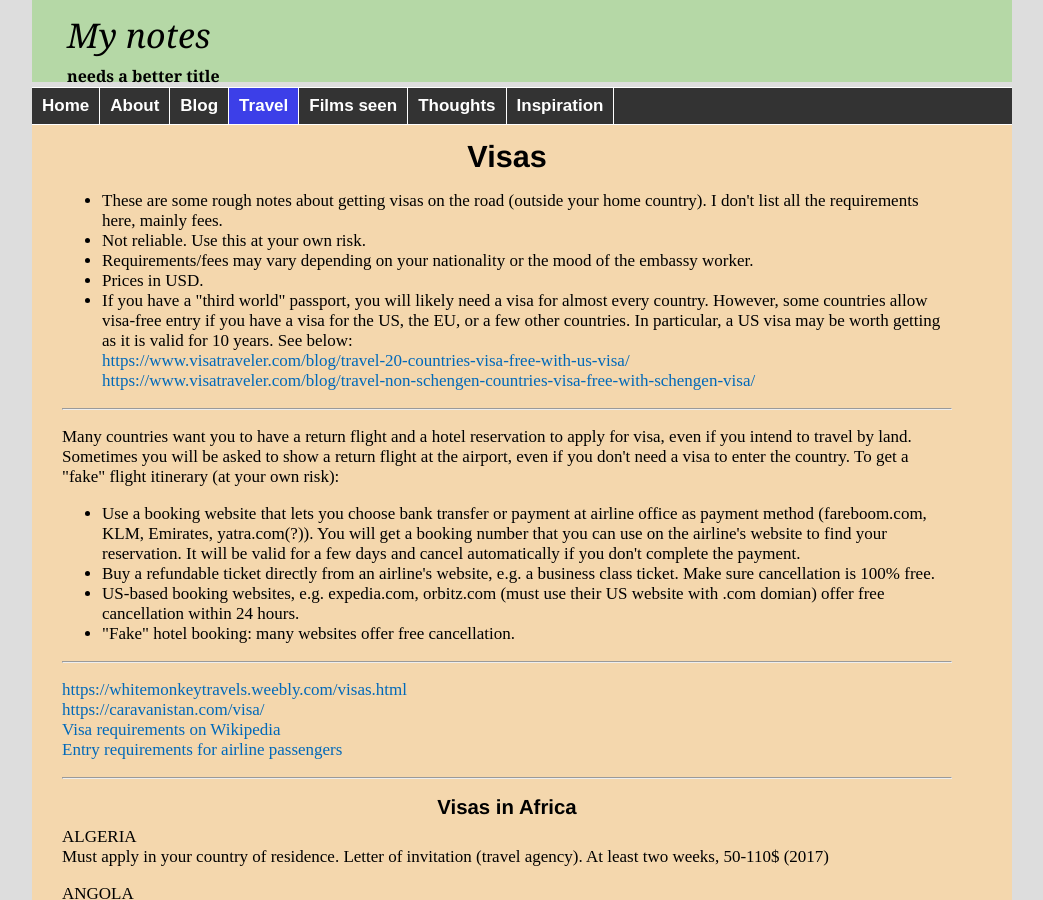
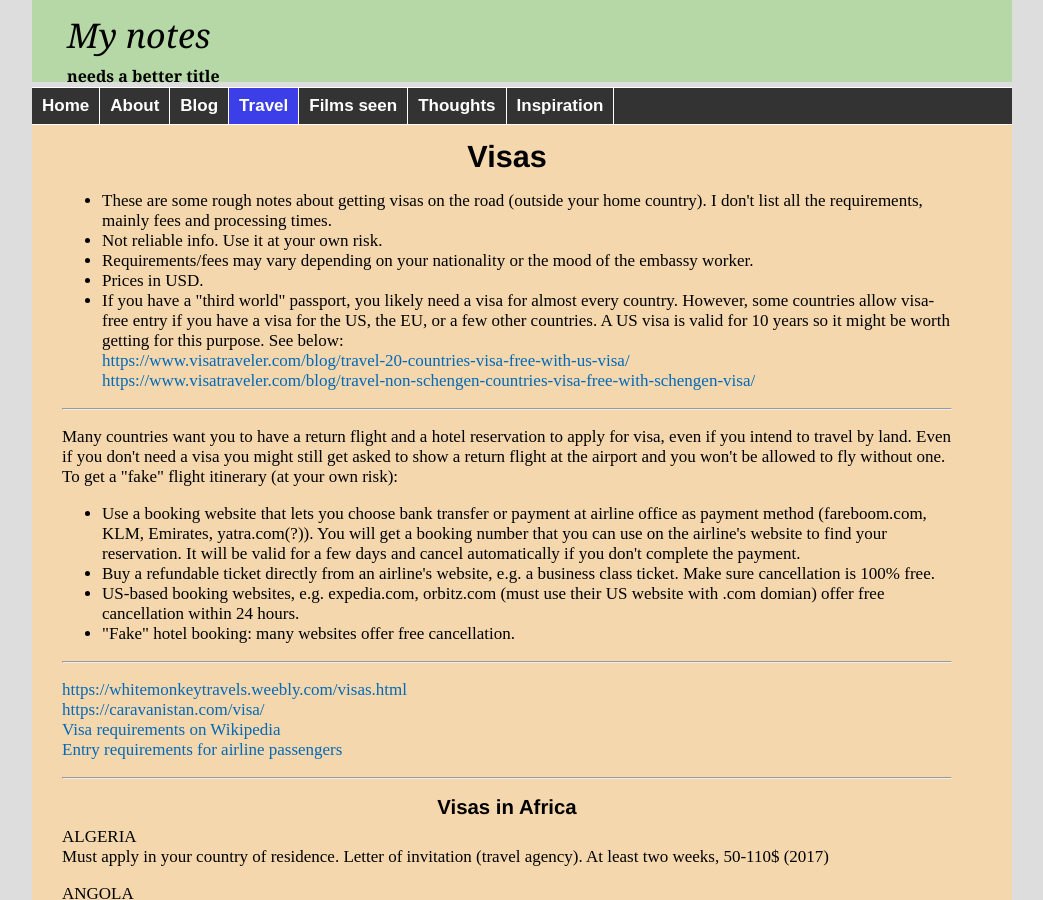
Before and after one commit to witbag/witbag.github.io, a Jekyll site: the page built from travel/visas.html, in a window 1280 px wide and 900 px high. Shown: the whole window, without its empty margins (118-1161 px from the left). Built offline with Jekyll 4.4.1, drawn with Linux system fonts in a browser that asks for light colours; some of the changed text lies outside the part shown.

Commit message:
Update visas.html

```diff
--- a/travel/visas.html
+++ b/travel/visas.html
@@ -9,17 +9,17 @@ title: Travel advice
 <center><h2>Visas</h2></center>
 
 <ul>
-<li>These are some rough notes about getting visas on the road (outside your home country). I don't list all the requirements here, mainly fees.
-<li>Not reliable. Use this at your own risk.
+<li>These are some rough notes about getting visas on the road (outside your home country). I don't list all the requirements, mainly fees and processing times.
+<li>Not reliable info. Use it at your own risk.
 <li>Requirements/fees may vary depending on your nationality or the mood of the embassy worker.
 <li>Prices in USD.
-<li>If you have a "third world" passport, you will likely need a visa for almost every country. However, some countries allow visa-free entry if you have a visa for the US, the EU, or a few other countries. In particular, a US visa may be worth getting as it is valid for 10 years. See below:<br>
+<li>If you have a "third world" passport, you likely need a visa for almost every country. However, some countries allow visa-free entry if you have a visa for the US, the EU, or a few other countries. A US visa is valid for 10 years so it might be worth getting for this purpose. See below:<br>
 <a href="https://www.visatraveler.com/blog/travel-20-countries-visa-free-with-us-visa/" target=_blank>https://www.visatraveler.com/blog/travel-20-countries-visa-free-with-us-visa/</a><br>
 <a href="https://www.visatraveler.com/blog/travel-non-schengen-countries-visa-free-with-schengen-visa/" target=_blank>https://www.visatraveler.com/blog/travel-non-schengen-countries-visa-free-with-schengen-visa/</a><br>
 </ul>
 <hr>
 <p>
-Many countries want you to have a return flight and a hotel reservation to apply for visa, even if you intend to travel by land. Sometimes you will be asked to show a return flight at the airport, even if you don't need a visa to enter the country. To get a "fake" flight itinerary (at your own risk):
+Many countries want you to have a return flight and a hotel reservation to apply for visa, even if you intend to travel by land. Even if you don't need a visa you might still get asked to show a return flight at the airport and you won't be allowed to fly without one. To get a "fake" flight itinerary (at your own risk):
 <ul>
 <li>Use a booking website that lets you choose bank transfer or payment at airline office as payment method (fareboom.com, KLM, Emirates, yatra.com(?)). You will get a booking number that you can use on the airline's website to find your reservation. It will be valid for a few days and cancel automatically if you don't complete the payment.
 <li>Buy a refundable ticket directly from an airline's website, e.g. a business class ticket. Make sure cancellation is 100% free.
```
Also changed, not shown: other parts of travel/visas.html (+5 -5 lines).
